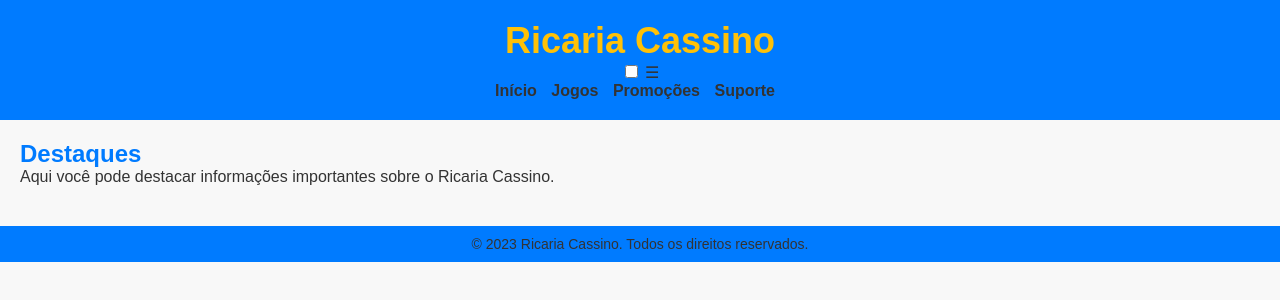
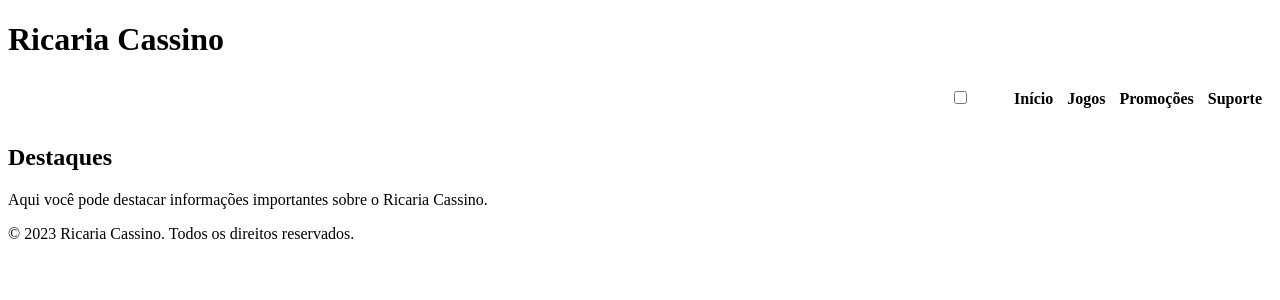
Before and after one commit to rafael0142/Cassino, a plain HTML site: page index.html in a window 1280 px wide. Drawn offline with Linux system fonts and the light colour scheme.

Commit message:
Update styles.css

```diff
--- a/styles.css
+++ b/styles.css
@@ -1,120 +1,49 @@
 /* styles.css */
 
-/* Reset de estilos */
-body, h1, h2, h3, p, ul, li {
-  margin: 0;
-  padding: 0;
+/* ... Código CSS anterior ... */
+
+/* Estilos do menu responsivo */
+nav {
+  text-align: right;
 }
 
-/* Definindo cores */
-:root {
-  --cor-primaria: #007bff; /* Azul */
-  --cor-secundaria: #ff4500; /* Laranja */
-  --cor-destaque: #ffc107; /* Amarelo */
-  --cor-texto: #333; /* Preto */
+.menu-icon {
+  display: none;
+  cursor: pointer;
+  font-size: 24px;
 }
 
-/* Estilos globais */
-body {
-  font-family: Arial, sans-serif;
-  background-color: #f8f8f8;
-  color: var(--cor-texto);
+.menu {
+  display: inline-block;
+  margin-top: 10px;
 }
 
-/* Cabeçalho */
-header {
-  background-color: var(--cor-primaria);
-  padding: 20px;
-  text-align: center;
-}
-
-header h1 {
-  margin: 0;
-  font-size: 36px;
-  color: var(--cor-destaque);
-}
-
-nav ul {
-  list-style-type: none;
-  padding: 0;
-  margin: 0;
-}
-
-nav ul li {
+.menu li {
   display: inline-block;
   margin-right: 10px;
 }
 
-nav ul li a {
+.menu a {
   color: var(--cor-texto);
   text-decoration: none;
   font-weight: bold;
 }
 
-/* Destaques */
-main {
-  padding: 20px;
+@media only screen and (max-width: 600px) {
+  header h1 {
+    font-size: 28px;
   }
 
-main h2 {
-  font-size: 24px;
-  color: var(--cor-primaria);
+  .menu-icon {
+    display: inline-block;
   }
 
-main p {
-  margin-bottom: 20px;
+  .menu {
+    display: none;
+    text-align: left;
   }
 
-/* Rodapé */
-footer {
-  background-color: var(--cor-primaria);
-  padding: 10px;
-  text-align: center;
-  font-size: 14px;
+  .menu.active {
+    display: block;
   }
-
-footer p {
-  color: var(--cor-texto);
 }
-
-/* Estilos específicos para páginas */
-/* Adapte os estilos abaixo de acordo com cada página específica */
-
-/* Página Inicial */
-body.page-inicial main {
-  background-color: var(--cor-secundaria);
-}
-
-/* Página de Jogos */
-body.page-jogos main {
-  background-color: #fff;
-  text-align: center;
-}
-
-body.page-jogos ul {
-  list-style-type: none;
-  padding: 0;
-  margin: 0;
-}
-
-body.page-jogos li {
-  display: inline-block;
-  margin: 20px;
-  text-align: center;
-}
-
-body.page-jogos h3 {
-  font-size: 20px;
-  color: var(--cor-primaria);
-}
-
-/* Página de Promoções */
-body.page-promocoes main {
-  background-color: var(--cor-secundaria);
-}
-
-/* Página de Suporte */
-body.page-suporte main {
-  background-color: #fff;
-  text-align: center;
-}
```
Lines whose indentation alone changed are shown as unchanged.
